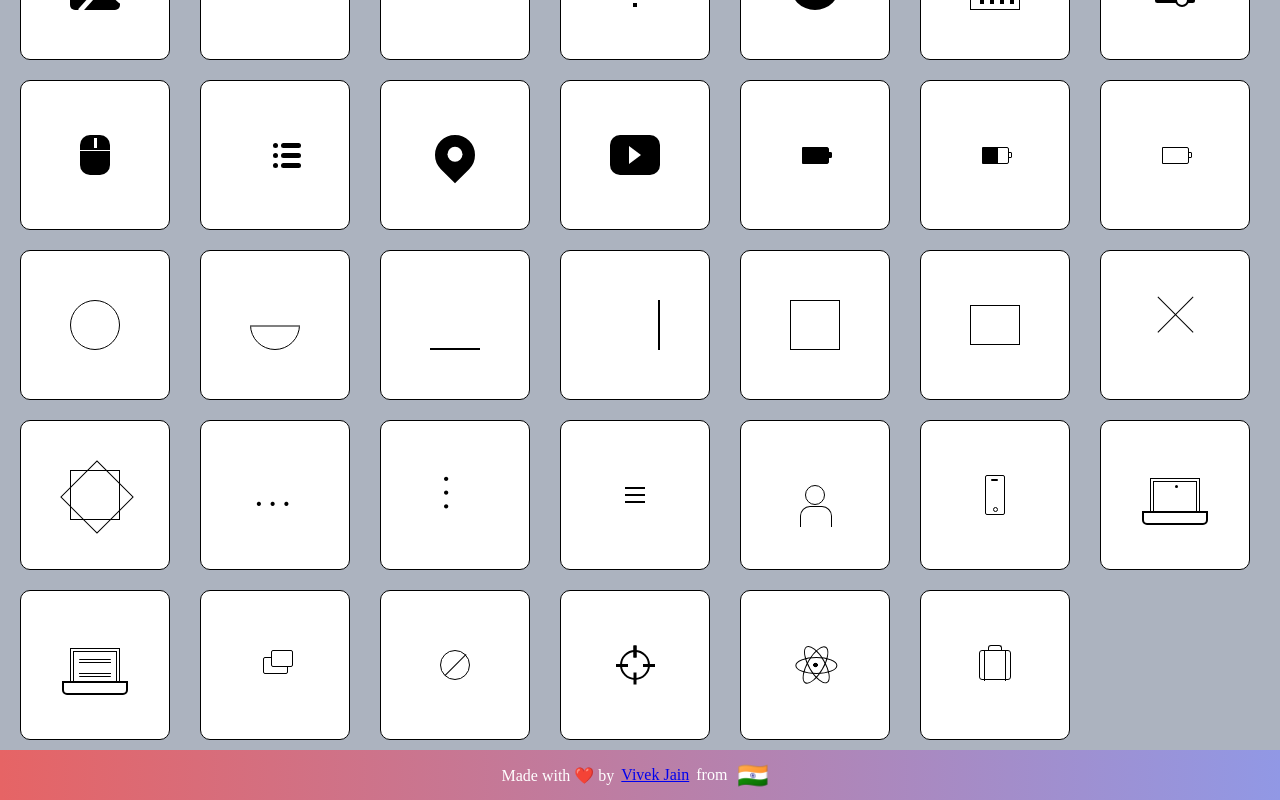
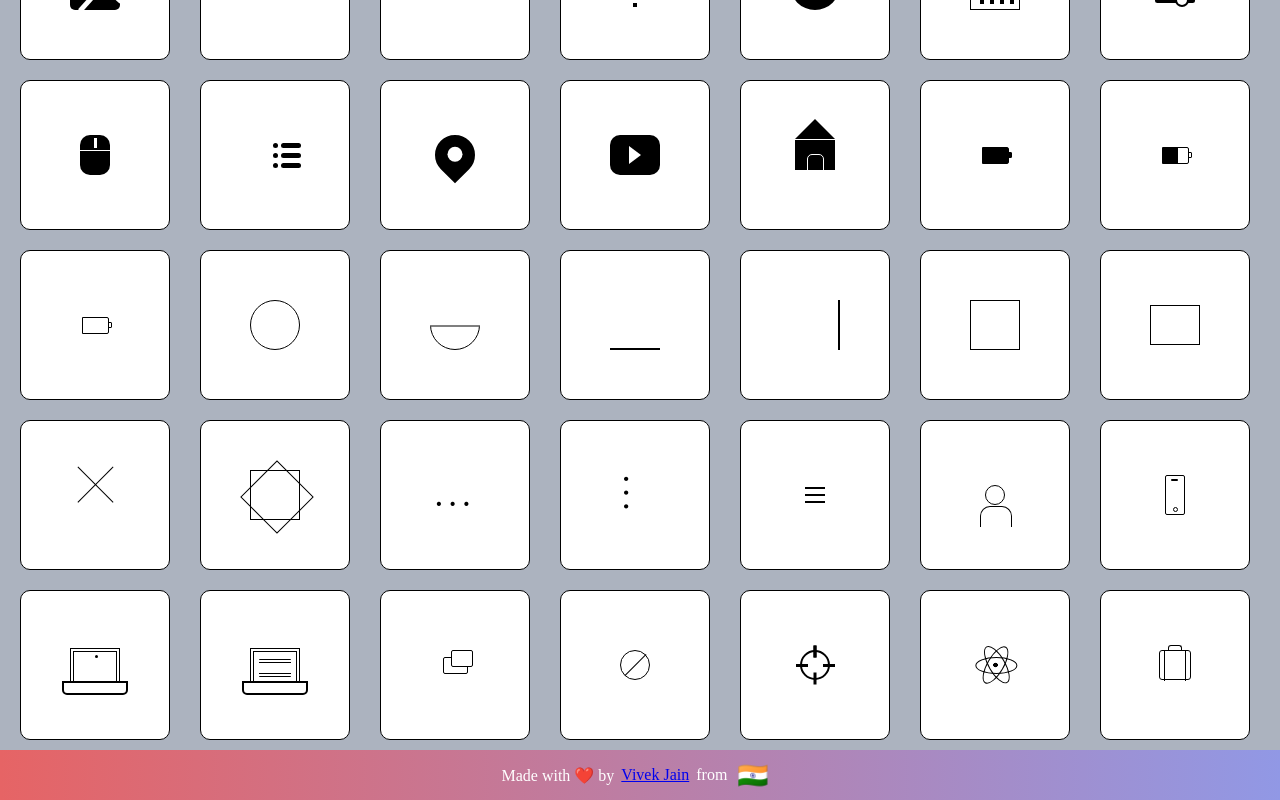
Before and after one commit to vivekjain202/css-icons, a React (Create React App) app: page / in a window 1280 px wide. Shown: the part 1000-1800 px from the top of the page. Built offline with nearby package versions, Linux system fonts and the light colour scheme.

Commit message:
added home icon

```diff
--- /dev/null
+++ b/src/components/icons/home.js
@@ -0,0 +1,31 @@
+import styled from "styled-components";
+
+export const Home = styled.div`
+    width: 40px;
+    height: 30px;
+    background: black;
+    position: relative;
+
+    &:before{
+        content: '';
+        position: absolute;
+        width: 0px;
+        height: 0px;
+        border-top: 0px;
+        border-bottom: 20px solid black;
+        border-left: 20px solid white;
+        border-right: 20px solid white;
+        top: -21px;
+    }
+
+    &:after{
+        content: '';
+        position: absolute;
+        width: 15px;
+        height: 15px;
+        border-radius: 5px 5px 0 0;
+        border: 1px solid white;
+        left: 12px;
+        bottom: -1px;
+    }
+`
--- a/src/components/icons/index.js
+++ b/src/components/icons/index.js
@@ -54,3 +54,4 @@ export * from "./facebook";
 export * from "./list";
 export * from "./marker";
 export * from "./youtube";
+export * from "./home";
--- a/src/components/index.js
+++ b/src/components/index.js
@@ -67,7 +67,8 @@ import {
     Facebook,
     List,
     Marker,
-    Youtube
+    Youtube,
+    Home
   } from "./icons";
 
 export const ComponentsMap = {
@@ -118,6 +119,7 @@ export const ComponentsMap = {
     list: List,
     marker: Marker,
     youtube: Youtube,
+    home: Home,
     // light icons
     battery_full: BatteryFull,
     battery_half_empty:BatteryHalfEmpty,
@@ -192,6 +194,7 @@ export const Components = [
     List,
     Marker,
     Youtube,
+    Home,
     // light icons
     BatteryFull,
     BatteryHalfEmpty,
@@ -265,6 +268,7 @@ export const Components = [
     list: 'List',
     marker: 'Marker',
     youtube: 'Youtube',
+    home: 'Home',
     // light icons
     battery_full: 'Battery Full',
     battery_half_empty:'Battery Half Empty',
```
